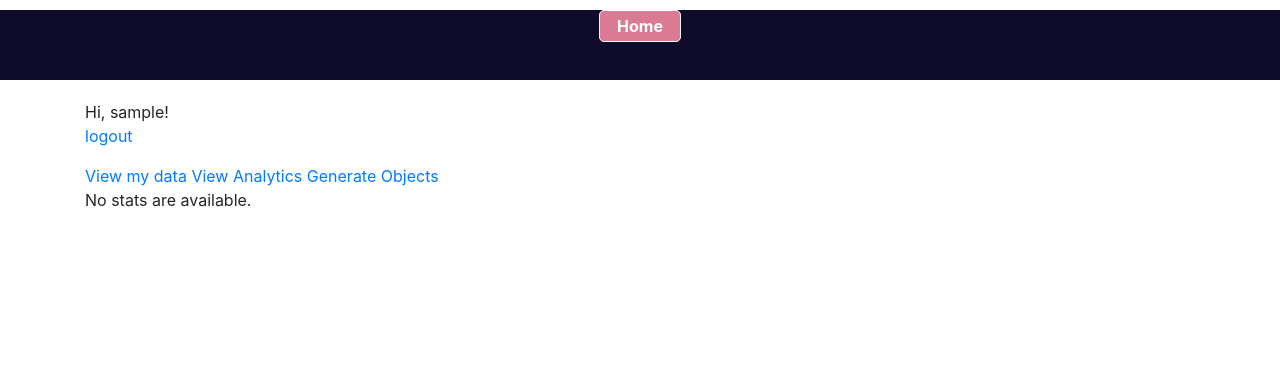
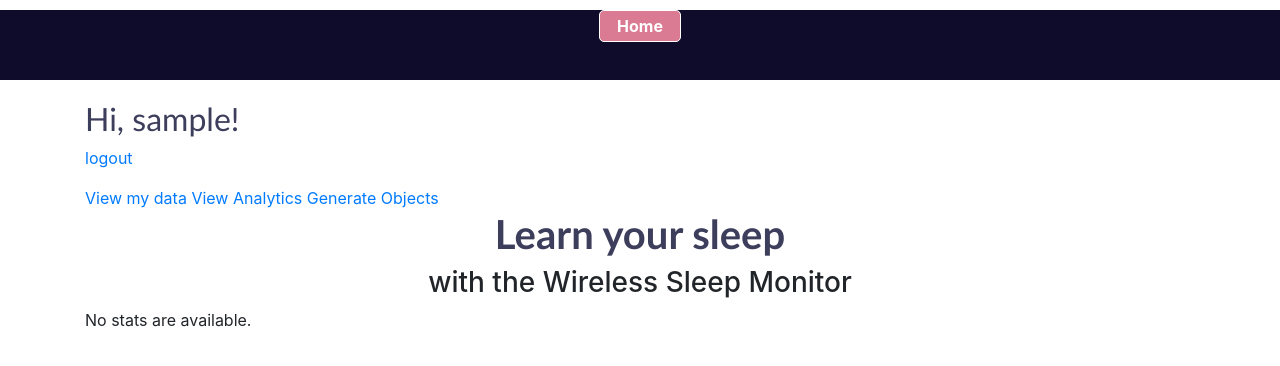
Before and after one commit to brookepaxman/wsm-app, a Django app: page / in a window 1280 px wide. Shown: the top 366 px of the page. Run offline with Django 3.2, Linux system fonts and the light colour scheme; the visitor is signed in with stand-in values (Sample User, id 1); data that the repository does not hold is empty; some libraries are stand-ins or nearby versions.

Commit message:
no message

```diff
--- a/polls/templates/polls/index.html
+++ b/polls/templates/polls/index.html
@@ -6,11 +6,17 @@
 
 <div class="container mt-20">
   {% if user.is_authenticated %}
-    Hi, {{ user.username }}!
+  <h2>Hi, {{ user.username }}!</h2>
     <p><a href="{% url 'logout' %}">logout</a></p>
     <a href="/line-chart" class="outline-btn" style="text-decoration: none;">View my data</a>
     <a href="/analysis" class="outline-btn" style="text-decoration: none;">View Analytics</a>
     <a href="/generate" class="outline-btn" style="text-decoration: none;">Generate Objects</a>
+    <div class="row">
+      <div class="col-md-10 offset-md-1 mt-30">
+        <h1 class="text-center">Learn your sleep</h1>
+        <h3 class="text-center">with the Wireless Sleep Monitor</h3>
+      </div>
+    </div>
   {% else %}
     <p>You are not logged in</p>
     <a href="{% url 'login' %}">login</a>
```
Also changed, not shown: 1 other file.
